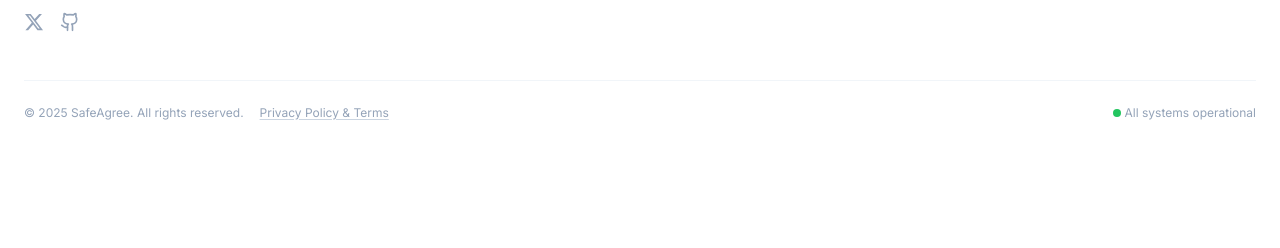
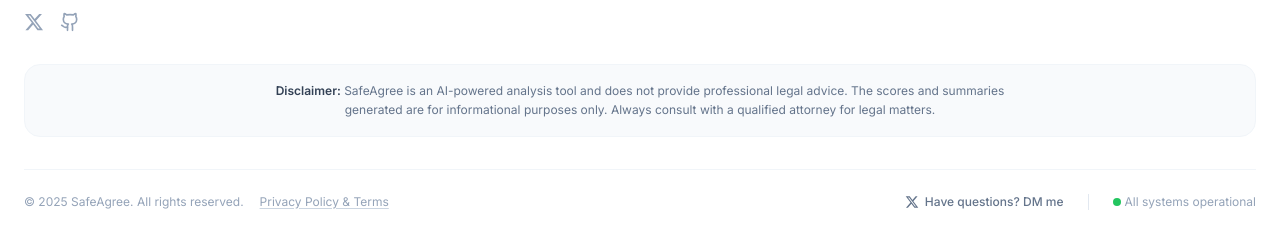
Before and after one commit to sumitttt4/SafeAgree, a Next.js app: page / in a window 1280 px wide. Shown: the part 2860-3108 px from the top of the page. Before the commit the page ends 3045 px from the top, so only its background shows below. Built offline with nearby package versions, Linux system fonts and the light colour scheme.

Commit message:
docs: add legal disclaimer and social links to footer

```diff
--- a/components/footer.tsx
+++ b/components/footer.tsx
@@ -74,17 +74,37 @@ export function Footer() {
 
                 </div>
 
+                {/* Disclaimer */}
+                <div className="mt-8 py-4 px-4 bg-slate-50 rounded-2xl border border-slate-100 text-center">
+                    <p className="text-xs text-slate-500 max-w-3xl mx-auto leading-relaxed">
+                        <span className="font-semibold text-slate-700">Disclaimer:</span> SafeAgree is an AI-powered analysis tool and does not provide professional legal advice. The scores and summaries generated are for informational purposes only. Always consult with a qualified attorney for legal matters.
+                    </p>
+                </div>
+
                 {/* Bottom Bar */}
-                <div className="mt-12 pt-6 border-t border-slate-100 flex flex-col md:flex-row items-center justify-between gap-4 text-xs text-slate-400">
-                    <div className="flex gap-4">
+                <div className="mt-8 pt-6 border-t border-slate-100 flex flex-col md:flex-row items-center justify-between gap-4 text-xs text-slate-400">
+                    <div className="flex flex-col md:flex-row gap-4 items-center">
                         <span>© 2025 SafeAgree. All rights reserved.</span>
                         <Link href="/privacy" className="hover:text-slate-600 underline decoration-slate-300 underline-offset-2 transition-colors">
                             Privacy Policy & Terms
                         </Link>
                     </div>
-                    <div className="flex items-center gap-1">
-                        <div className="w-2 h-2 rounded-full bg-green-500 animate-pulse" />
-                        <span>All systems operational</span>
+
+                    <div className="flex items-center gap-6">
+                        {/* Questions CTA */}
+                        <Link
+                            href="https://x.com/Sumitthq"
+                            target="_blank"
+                            className="flex items-center gap-1.5 text-slate-500 hover:text-blue-500 transition-colors font-medium border-r border-slate-200 pr-6"
+                        >
+                            <XIcon className="h-3.5 w-3.5" />
+                            Have questions? DM me
+                        </Link>
+
+                        <div className="flex items-center gap-1">
+                            <div className="w-2 h-2 rounded-full bg-green-500 animate-pulse" />
+                            <span>All systems operational</span>
+                        </div>
                     </div>
                 </div>
 
```
